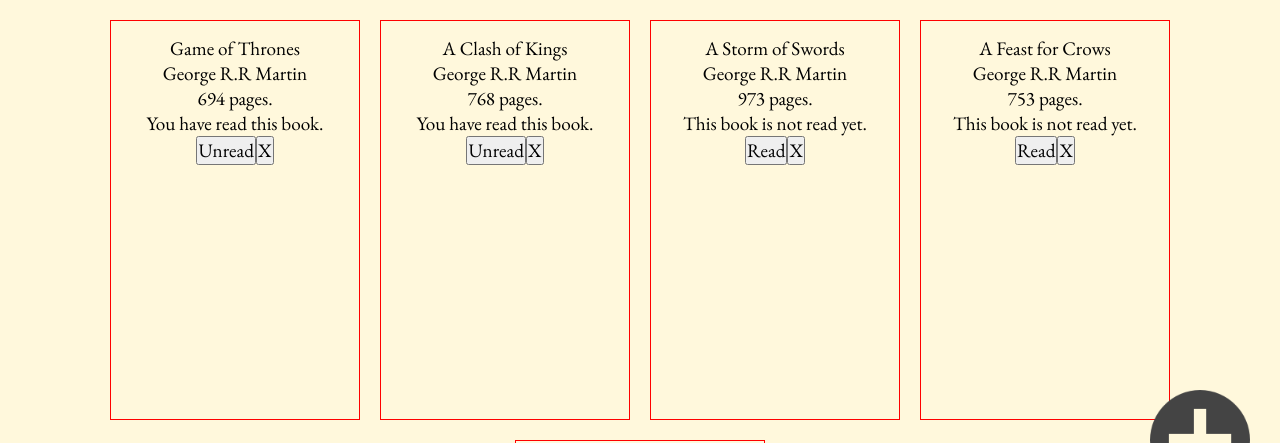
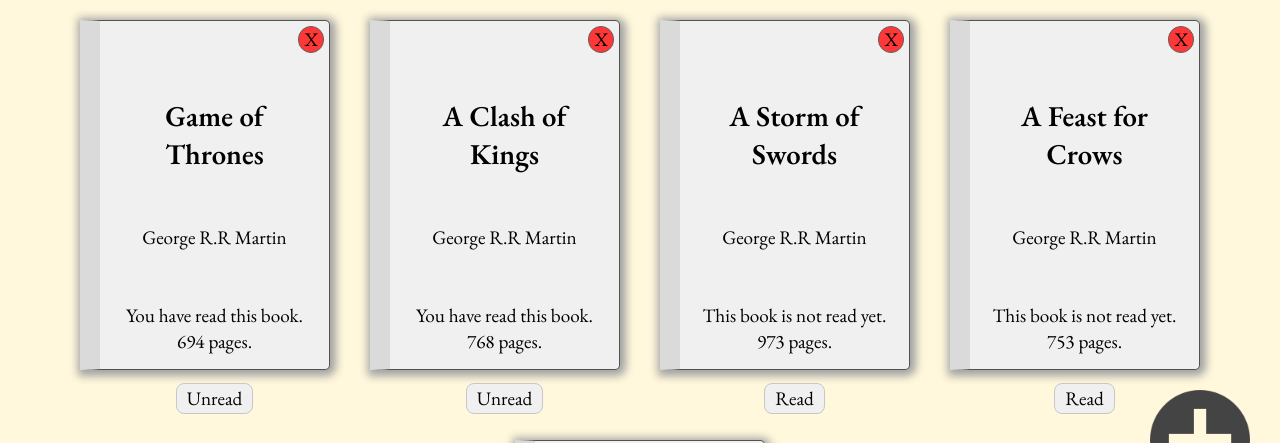
Before and after one commit to black23cat/book-library, a plain HTML site: page index.html in a window 1280 px wide. Shown: the part 280-723 px from the top of the page. Drawn offline with nearby package versions, Linux system fonts and the light colour scheme.

Commit message:
Styling card element

```diff
--- a/styles.css
+++ b/styles.css
@@ -161,17 +161,66 @@
 .content{
   display: flex;
   flex-wrap: wrap;
-  gap: 20px;
+  gap: 70px 40px;
   justify-content: center;
 }
 
 .card{
+  position: relative;
+  display: flex;
+  flex-direction: column;
+  justify-content: space-around;
+  align-items: center;
   width: 250px;
-  height: 400px;
+  height: 350px;
+  padding: 15px;
+  background-color: rgb(240, 240, 240);
+  border: 1px solid rgb(82, 82, 82);
+  border-top-right-radius: 5px;
+  border-bottom-right-radius: 5px;
+  border-left: 20px solid rgb(218, 218, 218);
+  box-shadow: 2px 2px 8px 4px rgb(161, 161, 161);
 }
 
-.card{
-  padding: 15px;
-  border: 1px solid red;
 
+.card p:first-child{
+  margin-top: 35px;
+  font-size: 1.8rem;
+  font-weight: 600;
 }
+
+.card p:nth-child(3){
+  position: absolute;
+  bottom: 15px;
+}
+
+.card button.read-toggle{
+  position: absolute;
+  bottom: -45px;
+  background-color: rgb(240, 240, 240);
+  border: 1px solid rgb(199, 199, 199);
+  padding: 2px 10px;
+  border-radius: 8px;
+}
+
+.card button.remove{
+  position: absolute;
+  top: 5px;
+  right: 5px;
+  padding: 0 5px;
+  border-radius: 15px;
+  background-color: rgb(255, 55, 55);
+  border: 1px solid rgb(94, 94, 94);
+}
+
+.card button.read-toggle:hover,
+.card button.remove:hover{
+  cursor: pointer;
+  box-shadow: 1px 1px 2px 2px rgb(192, 192, 192);
+}
+
+.card button.read-toggle:active,
+.card button.remove:active{
+  background-color: rgb(197, 197, 197);
+  border: 1px solid rgb(161, 161, 161);
+}
```
